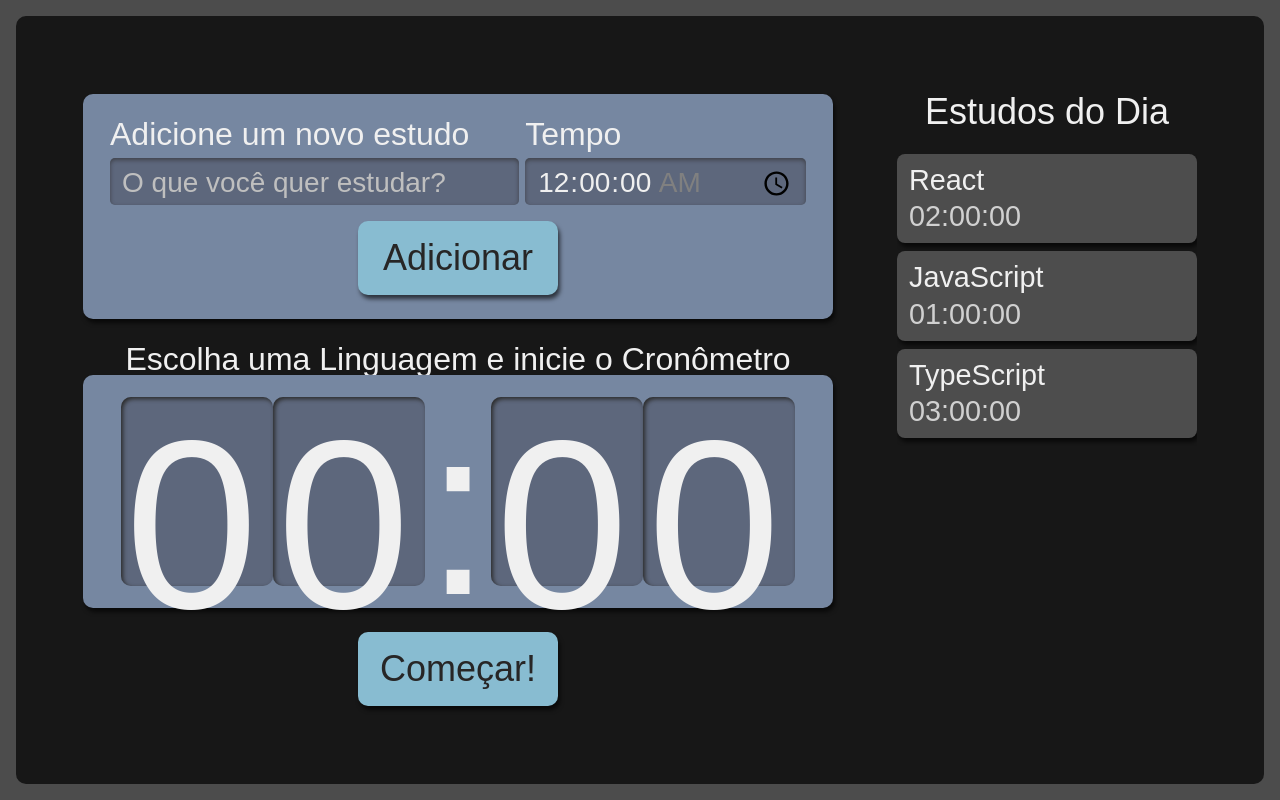
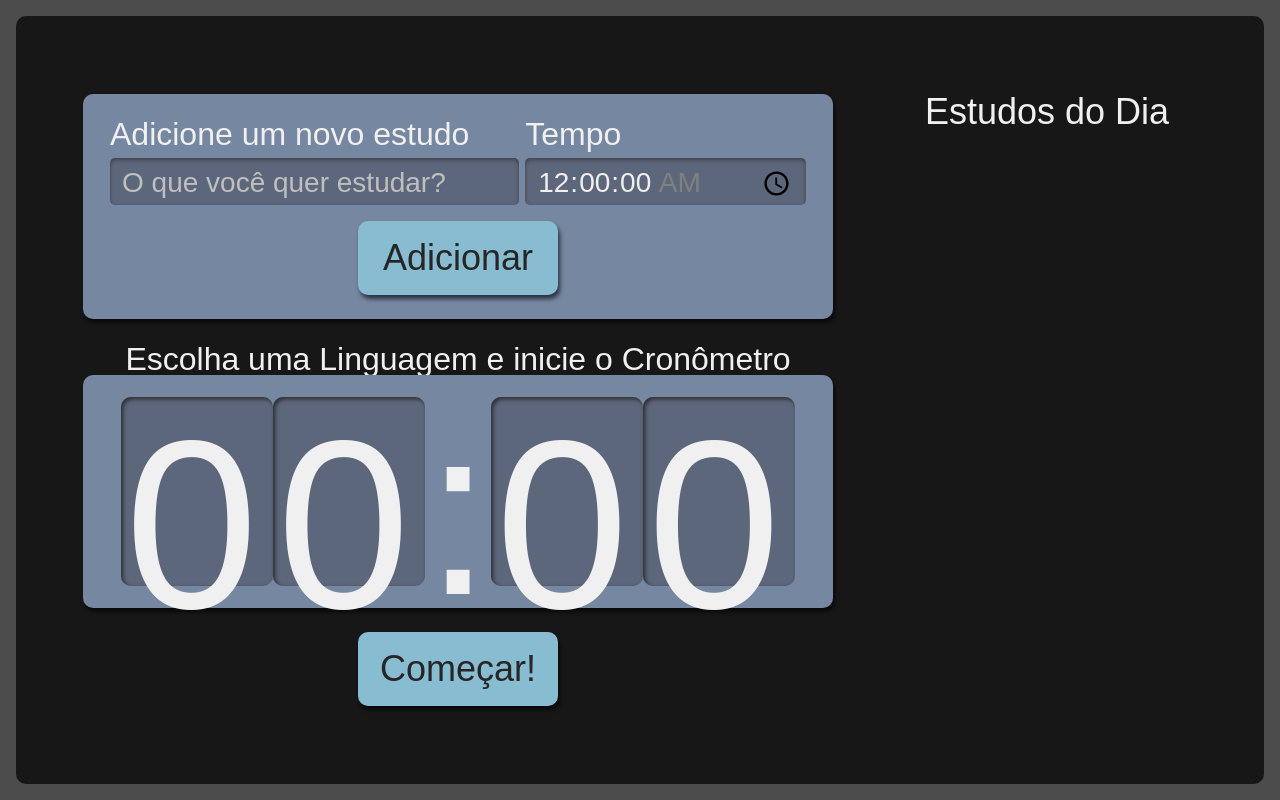
Before and after one commit to Raphael-Goulart/accountant-with-react, a React (Create React App) app: page / in a window 1280 px wide. Built offline with nearby package versions, Linux system fonts and the light colour scheme.

Commit message:
add type.ts

```diff
--- a/src/components/button/index.tsx
+++ b/src/components/button/index.tsx
@@ -1,13 +1,14 @@
 import React from "react";
 import style from './Botao.module.scss';
 
-interface IProps {
-    children: React.ReactNode;
-  }
-class Button extends React.Component <IProps> { //botao que extende um botao react
+
+class Button extends React.Component  <any,{ //botao que extende um botao react
+    type?: "button" | "submit" | "reset" | undefined
+}> {
     render() { //o render é obrigatorio
+        const { type = "button"} = this.props;
         return ( //retorna nosso HTML
-            <button className={style.botao}>
+            <button type={type} className={style.botao}>
                 {this.props.children}
             </button>
         )
--- a/src/components/form/index.tsx
+++ b/src/components/form/index.tsx
@@ -1,8 +1,13 @@
 import React from "react";
+import ITarefa from "../../types/tarefas";
 import Button from  '../button/index';
 import style from './Form.module.scss'
 
-class Form extends React.Component {
+class Form extends React.Component <{
+    setTarefas: React.Dispatch<React.SetStateAction<ITarefa[]>>
+
+
+}> {
     state = {
         tarefa: "",
         tempo: "00:00"
@@ -10,6 +15,11 @@
 
     addTarefa(evento: React.FormEvent<HTMLFormElement>){
         evento.preventDefault();
+        this.props.setTarefas(tarefasAntigas => [...tarefasAntigas, {...this.state}])
+        this.setState({
+            tarefa: "",
+            tempo: "00:00"
+        })
     }
     render(): React.ReactNode {
         return (
@@ -45,7 +55,7 @@
                      />
                 </div>
 
-                <Button type="submit">
+                <Button>
                     Adicionar
                 </Button>
 
--- a/src/components/list/index.tsx
+++ b/src/components/list/index.tsx
@@ -1,23 +1,14 @@
-import React, { useState } from "react";
+
 import Item  from "./Item";
+import ITarefa from "../../types/tarefas";
 import style from './List.module.scss'
 
-function List() {
-    const [tarefas, setTarefas] = useState([{
-        tarefa: 'React',
-        tempo: '02:00:00'
-    },{
-        tarefa:'JavaScript',
-        tempo: '01:00:00'
-    },{
-        tarefa:'TypeScript',
-        tempo: '03:00:00'
-    }]);
+
+function List({ tarefas}: { tarefas: Array<ITarefa>}) {
+
     return (
         <aside className={style.listaTarefas}>
-            <h2 onClick={() => {
-                setTarefas([...tarefas, {tarefa: "Estudar estado", tempo: "05:00:00" }])
-            }}>Estudos do Dia</h2>
+            <h2>Estudos do Dia</h2>
             <ul>
                 {tarefas.map((item, index) => (
                 <Item
--- a/src/pages/App.tsx
+++ b/src/pages/App.tsx
@@ -1,17 +1,19 @@
-import React from 'react';
+import React, { useState } from 'react';
 import Cronometro from '../components/cronometro'
 import Form from '../components/form';
 import List from '../components/list';
+import ITarefa from '../types/tarefas';
 import style from './App.module.scss';
 
 
 
 function App() {
+  const [tarefas, setTarefas] = useState<ITarefa[] | []>([]);
   return (
     <div className={style.AppStyle}>
 
-        <Form/>
-        <List/>
+        <Form setTarefas={setTarefas}/>
+        <List tarefas={tarefas}/>
         <Cronometro/>
 
 
--- /dev/null
+++ b/src/types/tarefas.ts
@@ -0,0 +1,6 @@
+interface ITarefa {
+    tarefa: string,
+    tempo: string
+}
+
+export default ITarefa
```
